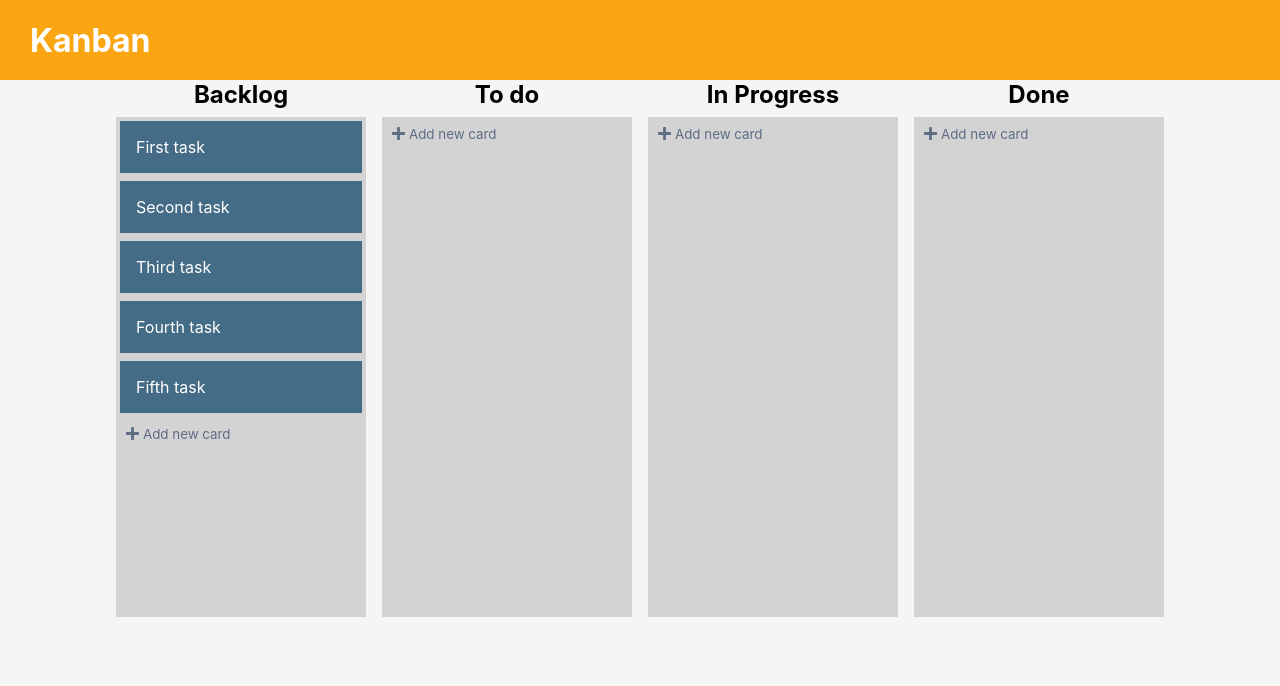
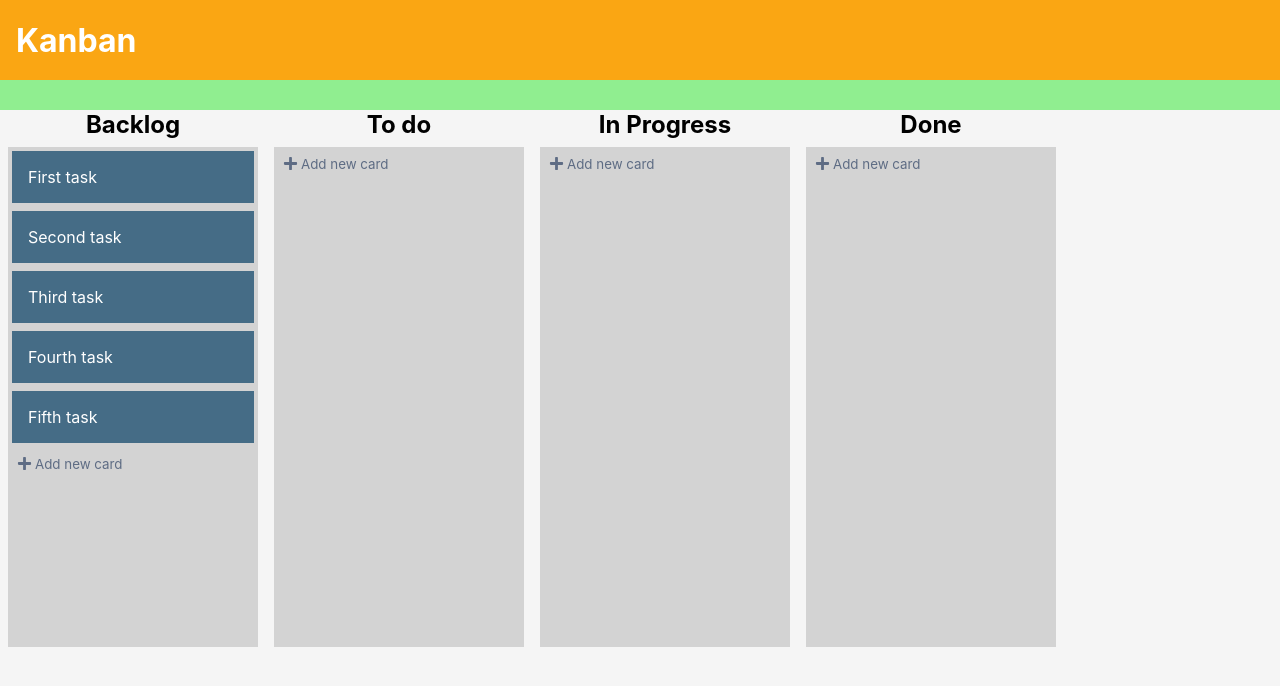
Before and after one commit to DionerWeiss/kanban, a React (Create React App) app: page / in a window 1280 px wide. Shown: the top 686 px of the page. Built offline with nearby package versions, Linux system fonts and the light colour scheme.

Commit message:
styles and components with styled components

```diff
--- a/src/components/Header/styles.ts
+++ b/src/components/Header/styles.ts
@@ -2,9 +2,16 @@ import styled from 'styled-components';
 
 export const Container = styled.div`
   height: 80px;
-  padding: 0 30px;
+  /* padding: 0 30px; */
   background: var(--color-header);
   color: var(--color-white);
   display: flex;
   align-items: center;
+  padding: 0 16px;
+
+  position: fixed;
+  top: 0;
+  left: 0;
+  right: 0;
+  z-index: 2;
 `;
--- a/src/components/List/index.tsx
+++ b/src/components/List/index.tsx
@@ -4,8 +4,15 @@ import React, {
 import {
   Droppable,
 } from 'react-beautiful-dnd';
+
 import {
-  AddNewCardButton, AddNewCardButtonIcon, Container, CloseIcon, FormNewCard, FormNewCardFooter,
+  AddNewCardButton,
+  AddNewCardButtonIcon,
+  Container,
+  CloseIcon,
+  FormNewCard,
+  FormNewCardFooter,
+  Wrapper,
 } from './styles';
 
 import BoardContext from '../../pages/Board/context';
@@ -64,21 +71,13 @@ const List: React.FC<ListProps> = ({
   return (
     <Container>
       <h2>{name}</h2>
-      <div style={{ margin: 8 }}>
       <Droppable droppableId={columnId} key={columnId}>
         {(provided, snapshot) => {
           return (
-              <div
+            <Wrapper
               {...provided.droppableProps}
               ref={provided.innerRef}
-                style={{
-                  background: snapshot.isDraggingOver
-                    ? 'lightblue'
-                    : 'lightgrey',
-                  padding: 4,
-                  width: 250,
-                  minHeight: 500,
-                }}
+              isDraggingOver={snapshot.isDraggingOver}
             >
               {children}
               <FormNewCard className={isFormCardVisible ? 'visible' : ''}>
@@ -103,12 +102,10 @@ const List: React.FC<ListProps> = ({
                 {' '}
                 Add new card
               </AddNewCardButton>
-              </div>
+            </Wrapper>
           );
         }}
       </Droppable>
-
-      </div>
     </Container>
   );
 };
--- a/src/components/List/styles.ts
+++ b/src/components/List/styles.ts
@@ -6,6 +6,10 @@ export const Container = styled.div`
   display: flex;
   flex-direction: column;
   align-items: center;
+
+  > div {
+    margin: 8px;
+  }
 `;
 
 const visibleCSS = css`
@@ -78,3 +82,14 @@ export const CloseIcon = styled(MdClose)`
     color: var(--color-icons-hover);
   }
 `;
+
+interface WrapperProps {
+  isDraggingOver: Boolean
+}
+
+export const Wrapper = styled.div<WrapperProps>`
+  padding: 4px;
+  width: 250px;
+  min-height: 500px;
+  background: ${props => (props.isDraggingOver ? 'lightblue' : 'lightgrey')} ;
+`;
--- a/src/components/BoardHeader/styles.ts
+++ b/src/pages/Board/BoardHeader/styles.ts
@@ -1,7 +1,8 @@
 import styled from 'styled-components';
 
 export const Container = styled.div`
-  background: #F44708;
+  background: lightgreen;
   display: flex;
   height: 30px;
+  /* margin-top: 110px; */
 `;
--- a/src/pages/Board/index.tsx
+++ b/src/pages/Board/index.tsx
@@ -6,8 +6,9 @@ import { v4 as uuid } from 'uuid';
 import Card from '../../components/Card';
 import List from '../../components/List';
 
-import { Container } from './styles';
+import { Container, Wrapper } from './styles';
 import BoardContext from './context';
+import BoardHeader from './BoardHeader';
 
 const itemsFromBackend = [
   { id: uuid(), content: 'First task' },
@@ -96,6 +97,8 @@ function Board() {
 
   return (
     <BoardContext.Provider value={{ createNewCard }}>
+      <Wrapper>
+        <BoardHeader />
         <Container>
           <DragDropContext
             onDragEnd={result => onDragEnd(result)}
@@ -115,6 +118,7 @@ function Board() {
             })}
           </DragDropContext>
         </Container>
+      </Wrapper>
     </BoardContext.Provider>
   );
 }
--- a/src/pages/Board/styles.ts
+++ b/src/pages/Board/styles.ts
@@ -2,12 +2,13 @@ import styled from 'styled-components';
 
 export const Container = styled.div`
   display: flex;
-  justify-content: center;
-  /* height: '100%'  */
+
 
 `;
 
-export const BoardContainer = styled.div`
+export const Wrapper = styled.div`
+  margin-top: 80px;
   display: flex;
-  height: calc(100vh - 110px);
+  flex-direction: column;
+  height: calc(100vh - 80px);
 `;
--- a/src/styles/global.ts
+++ b/src/styles/global.ts
@@ -7,9 +7,9 @@ export default createGlobalStyle`
     box-sizing: border-box;
   }
 
-  html, body, #root {
-    height: 100%;
-    width: 100%;
+  html {
+    height: 100vh;
+    width: 100vw;
     background: var(--color-background);
   }
 
```
Also changed, not shown: src/pages/Board/index-bkp.tsx (deleted, +0 -151 lines), src/pages/Board/BoardHeader/index.tsx (renamed from src/components/BoardHeader/index.tsx). Lines whose indentation alone changed are shown as unchanged.
